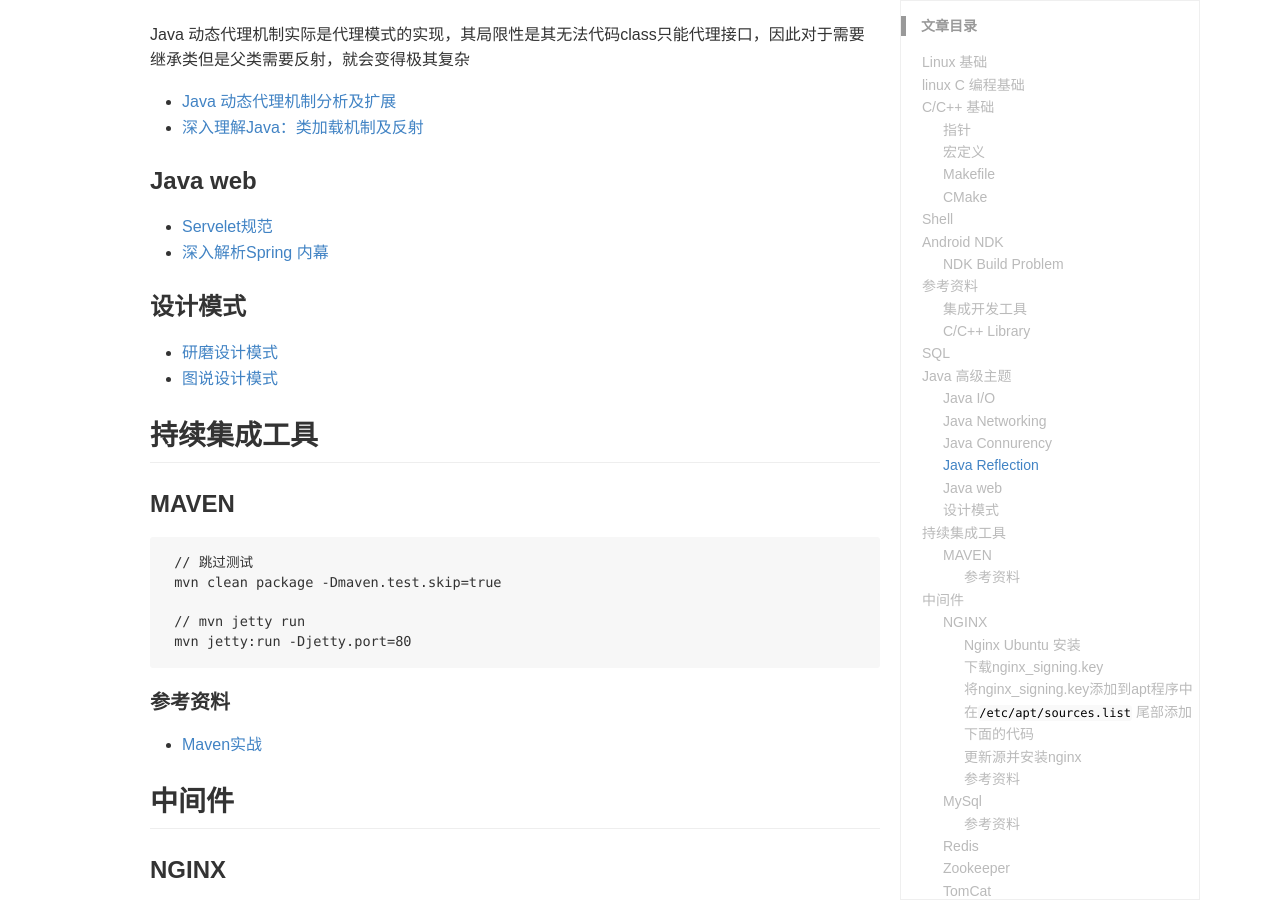
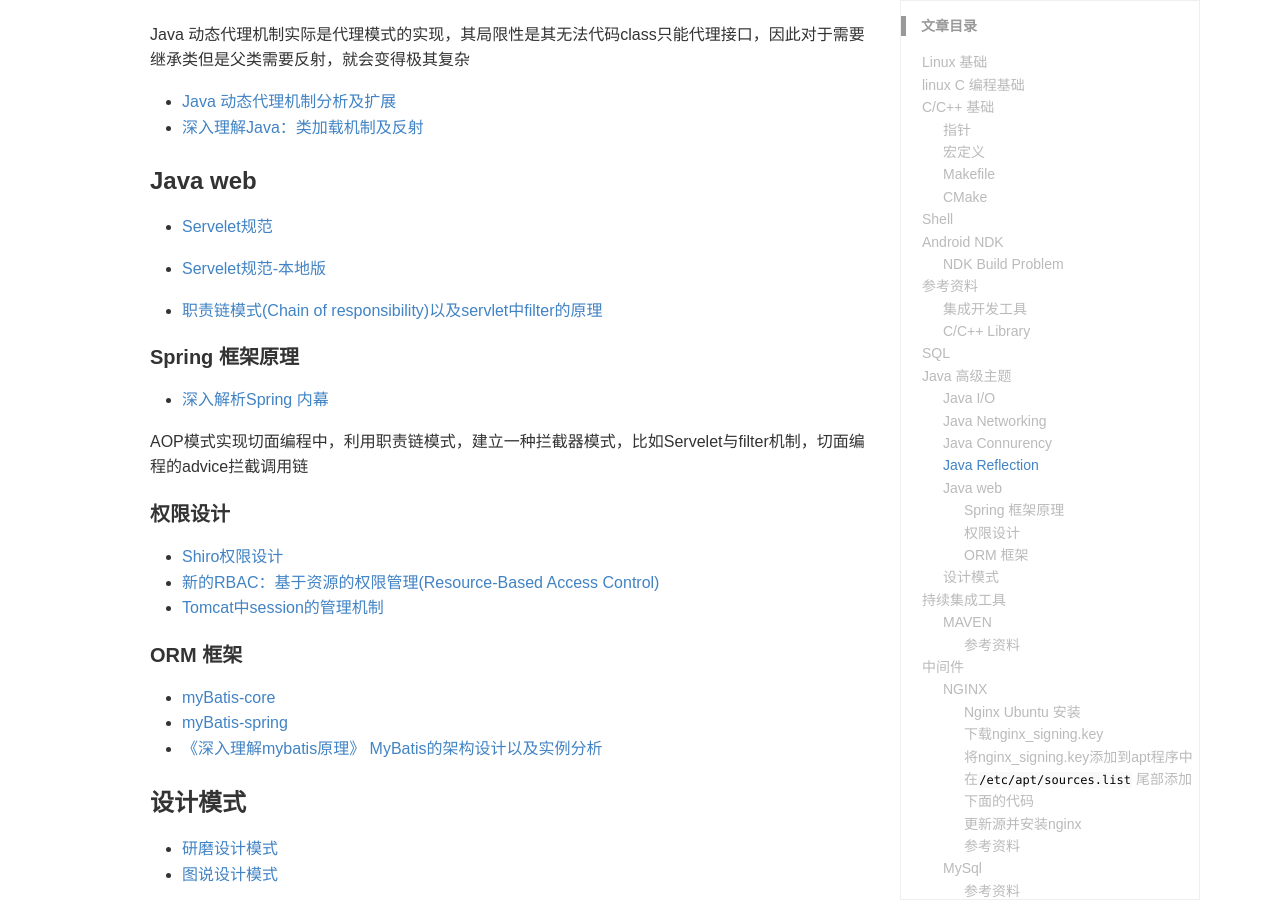
Before and after one commit to comsince/comsince.github.io, a Jekyll site: the page built from _posts/overview/2017-12-31-tech-overview.md, in a window 1280 px wide and 900 px high, scrolled down 3672 px. Built offline with Jekyll 4.4.1, drawn with Linux system fonts in a browser that asks for light colours; nearby versions of some CDN libraries; library files that are not in the unit come from our copies; comment, search, counter and statistics services are not loaded; some of the changed text lies outside the part shown.

Commit message:
更新文档

```diff
--- a/_posts/overview/2017-12-31-tech-overview.md
+++ b/_posts/overview/2017-12-31-tech-overview.md
@@ -152,8 +152,28 @@ Java 动态代理机制实际是代理模式的实现，其局限性是其无法
 ### Java web
 
 * [Servelet规范](http://zhanjindong.com/assets/pdf/Servlet3.1-Specification.pdf)
+* [Servelet规范-本地版](/download/Servlet3.1-Specification.pdf)
+
+* [职责链模式(Chain of responsibility)以及servlet中filter的原理](http://dapple.iteye.com/blog/696008)
+
+#### Spring 框架原理
+
 * [深入解析Spring 内幕](/download/spring-tech-invoke_anayisis.pdf)
 
+AOP模式实现切面编程中，利用职责链模式，建立一种拦截器模式，比如Servelet与filter机制，切面编程的advice拦截调用链
+
+#### 权限设计
+
+* [Shiro权限设计](https://waylau.com/apache-shiro-1.2.x-reference/II.%20Core%20%E6%A0%B8%E5%BF%83/6.%20Authorization%20%E6%8E%88%E6%9D%83.html)
+* [新的RBAC：基于资源的权限管理(Resource-Based Access Control)](https://waylau.com/new-rbac-resource-based-access-control/)
+* [Tomcat中session的管理机制](https://blog.csdn.net/lantian0802/article/details/8914157)
+
+
+#### ORM 框架
+
+* [myBatis-core](http://www.mybatis.org/mybatis-3/zh/index.html)
+* [myBatis-spring](http://www.mybatis.org/spring/zh/)
+* [《深入理解mybatis原理》 MyBatis的架构设计以及实例分析](https://blog.csdn.net/luanlouis/article/details/40422941)
 
 ### 设计模式
 
@@ -409,6 +429,12 @@ sudo make install //将redis安装到usr目录
 * [美团技术博客](https://tech.meituan.com/)
 
 
+## 搜索技术
+
+* [Elasticsearch 5.4 中文文档](http://cwiki.apachecn.org/pages/viewpage.action?pageId=4260360)
+* [Elasticsearch 权威指南（中文版](https://es.xiaoleilu.com/index.html)
+
+
 ## 机器学习
 
 * [Python getstarted](https://anandology.com/python-practice-book/getting-started.html)
```
Also changed, not shown: 1 other file.
